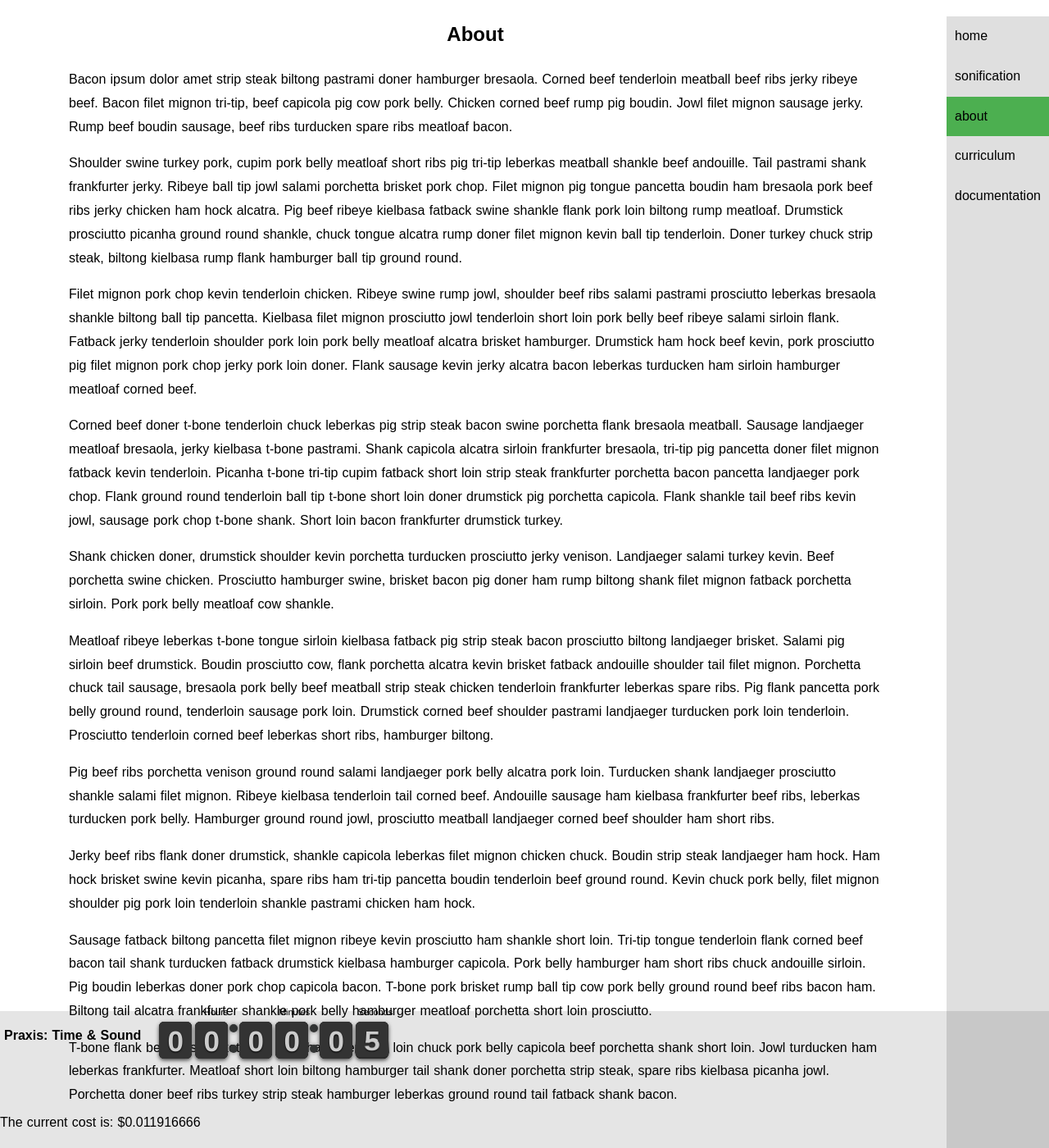
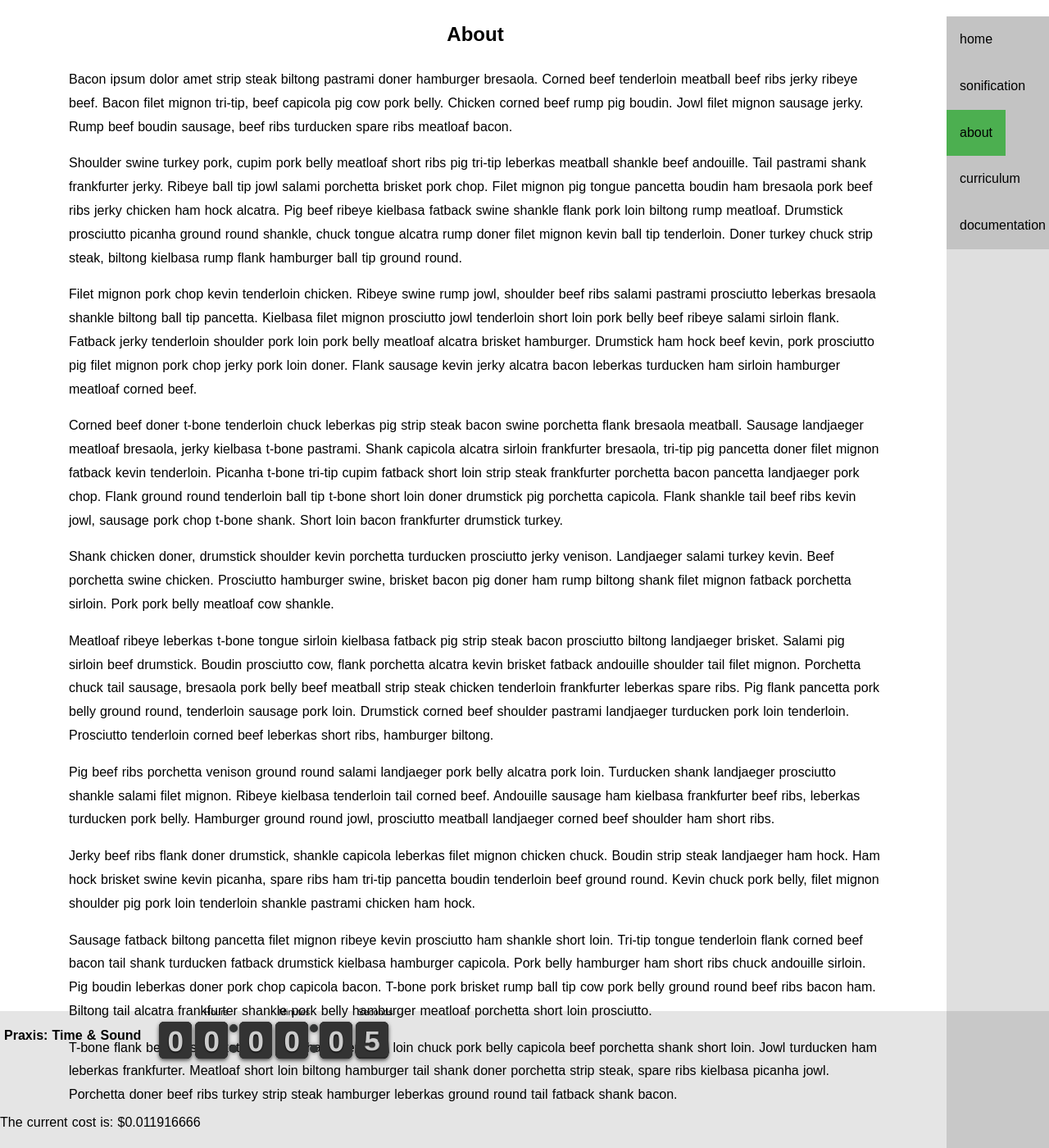
Before and after one commit to scholarslab/clockwork, a Jekyll site: the page built from about.md, in a window 1280 px wide and 1400 px high. Shown: the whole window at 82% size. Built offline with Jekyll 4.4.1, drawn with Linux system fonts in a browser that asks for light colours; some web fonts are replaced.

Commit message:
I added the same adaptive css to the about and curriculum pages that i had for the sonification page

```diff
--- a/css/main.css
+++ b/css/main.css
@@ -71,7 +71,7 @@
 }
 
 .sonificationpage nav {
-  background-color: rgba (0,0,0,.125);
+  background-color: rgba (0,0,0,.125)
 }
 
 .sonificationpage nav ul {
@@ -88,6 +88,54 @@
 }
 
 .sonificationpage nav li a {
+  display: block;
+  text-align: center;
+  padding: 14px 16px;
+  text-decoration: none;
+}
+
+.aboutpage nav {
+  background-color: rgba (0,0,0,.125)
+}
+
+.aboutpage nav ul {
+  list-style-type: none;
+  margin: 0;
+  padding: 0;
+  overflow: hidden;
+  background-color: rgba(0,0,0,.125);
+
+}
+
+.aboutpage nav li {
+  float:left;
+}
+
+.aboutpage nav li a {
+  display: block;
+  text-align: center;
+  padding: 14px 16px;
+  text-decoration: none;
+}
+
+.curriculumpage nav {
+  background-color: rgba (0,0,0,.125)
+}
+
+.curriculumpage nav ul {
+  list-style-type: none;
+  margin: 0;
+  padding: 0;
+  overflow: hidden;
+  background-color: rgba(0,0,0,.125);
+
+}
+
+.curriculumpage nav li {
+  float:left;
+}
+
+.curriculumpage nav li a {
   display: block;
   text-align: center;
   padding: 14px 16px;
```
